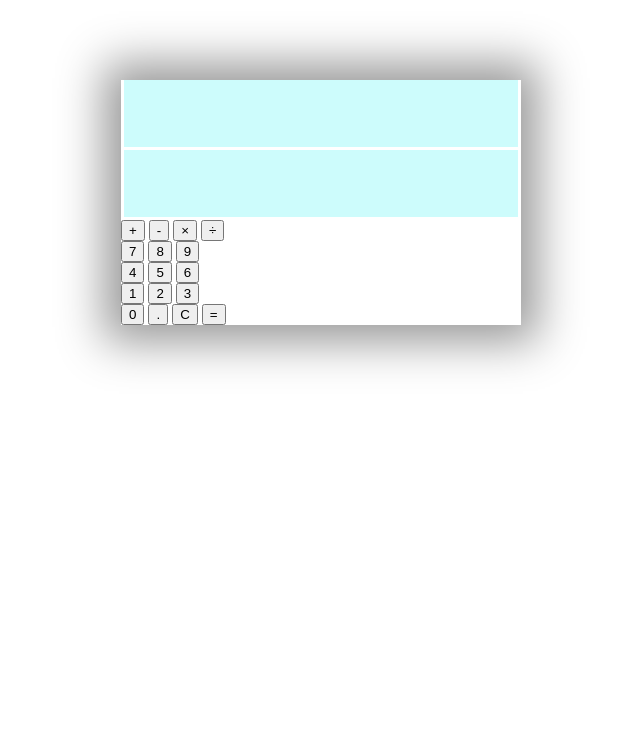
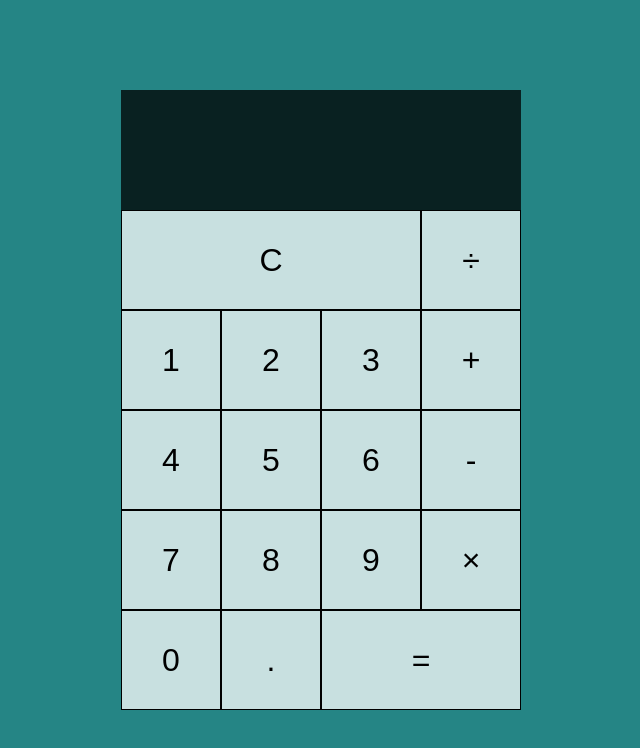
Before and after one commit to c-nim/My-calculator, a plain HTML site: page index.html in a window 1280 px wide. Shown: the whole page, without its empty margins (319-959 px from the left). Drawn offline with Linux system fonts and the light colour scheme.

Commit message:
added styling

```diff
--- a/index.html
+++ b/index.html
@@ -1,36 +1,40 @@
+<!DOCTYPE html>
 <html lang="en">
 	<head>
-		<meta charset="UTF-8" />
-		<meta name="viewport" content="width=device-width, initial-scale=1.0" />
-		<title>Document</title>
+		<meta charset="UTF-8">
+		<meta http-equiv="X-UA-Compatible" content="IE=edge">
+		<meta name="viewport" content="width=device-width, initial-scale=1.0">
+		<title>Calculator</title>
 		<link rel="stylesheet" href="style.css" />
 	</head>
 	<body>
-		<div class="container">
-			<div id="display2"></div>
-			<div id="display"></div>
+		<div class="calculator-container">
+			<div class="calc-screen">
+				<div id="display2"></div>
+				<div id="display"></div>
+			</div>
+			<button class="number span-3">C</button>
+			<button class="operation">÷</button>
 
+			<button class="number">1</button>
+			<button class="number">2</button>
+			<button class="number">3</button>
 			<button class="operation">+</button>
+
+			<button class="number">4</button>
+			<button class="number">5</button>
+			<button class="number">6</button>
 			<button class="operation">-</button>
-			<button class="operation">×</button>
-			<button class="operation">÷</button><br />
 
 			<button class="number">7</button>
 			<button class="number">8</button>
-			<button class="number">9</button><br />
-
-			<button class="number">4</button>
-			<button class="number">5</button>
-			<button class="number">6</button><br />
-
-			<button class="number">1</button>
-			<button class="number">2</button>
-			<button class="number">3</button><br />
+			<button class="number">9</button>
+			<button class="operation">×</button>
 
 			<button class="number">0</button>
 			<button class="number">.</button>
-			<button class="number">C</button>
-			<button class="operation">=</button>
+			<button class="operation span-2">=</button>
+
 		</div>
 
 		<script src="index.js"></script>
--- a/index.js
+++ b/index.js
@@ -43,7 +43,6 @@ operations.map((symbol) => {
 
 //when equals is pressed do the calculation and display total
 function calculation(symbol) {
-	let num = 0
 	if( symbol === '+') {
 		// changes the value to a decimal number then adds the current value
 		total += parseFloat(display.innerText)
--- a/style.css
+++ b/style.css
@@ -1,56 +1,52 @@
-.container {
-  max-width: 400px;
-  margin: 10vh auto 0 auto;
-  box-shadow: 0px 0px 43px 17px rgba(153, 153, 153, 1);
+body {
+  box-sizing: border-box;
+  padding: 0;
+  margin: 0;
+  background-color: rgb(37, 133, 133);
+}
+.calculator-container {
+  display: grid;
+  justify-content: center;
+  align-content: center;
+  min-height: 100vh;
+  grid-template-columns: repeat(4, 100px);
+  grid-template-rows: minmax(120px, auto) repeat(5, 100px);
+
 }
 
 #display {
-  text-align: right;
-  height: 35px;
-  line-height: 70px;
-  padding: 16px 8px;
-  background-color: rgb(205, 252, 252);
-  margin: 3px;
-  font-size: 25px;
+  color: rgb(255, 255, 255);
+  font-size: 2.5rem;
 }
 #display2 {
-  text-align: right;
-  height: 35px;
-  line-height: 70px;
-  padding: 16px 8px;
-  background-color: rgb(205, 252, 252);
-  margin: 3px;
-  font-size: 25px;
-  color:#999;
+  color: rgb(187, 189, 189);
+  font-size: 1.5rem;
 }
 
-.buttons {
-  display: grid;
-  border-bottom: 1px solid #999;
-  border-left: 1px solid #999;
-  grid-template-columns: 1fr 1fr 1fr 1fr;
+.calculator-container > button {
+  cursor: pointer;
+  font-size: 2rem;
+  border: 1px solid black;
+  outline: none;
+  background-color: rgba(255, 255, 255, .75);
 }
-
-.buttons > div {
-  border-top: 1px solid #999;
-  border-right: 1px solid #999;
+.calculator-container > button:hover {
+  background-color: rgb(185, 238, 239);
 }
-
-.button {
-  border: 0.5px solid #999;
-  line-height: 100px;
-  text-align: center;
-  font-size: 25px;
-  cursor: pointer;
+.span-3 {
+  grid-column: span 3;
 }
-
-#equal {
-  background-color: hsl(240, 100%, 67%);
-  color: white;
+.span-2 {
+  grid-column: span 2;
 }
-
-.button:hover {
-  background-color: #373737;
-  color: white;
-  transition: 0.5s ease-in-out;
+.calc-screen {
+  grid-column: span 4;
+  background-color: rgba(0, 0, 0, 0.75);
+  display: flex;
+  align-items: flex-end;
+  justify-content: space-around;
+  flex-direction: column;
+  padding: 10px;
+  word-wrap:break-word;
+  word-break: break-all;
 }
```
